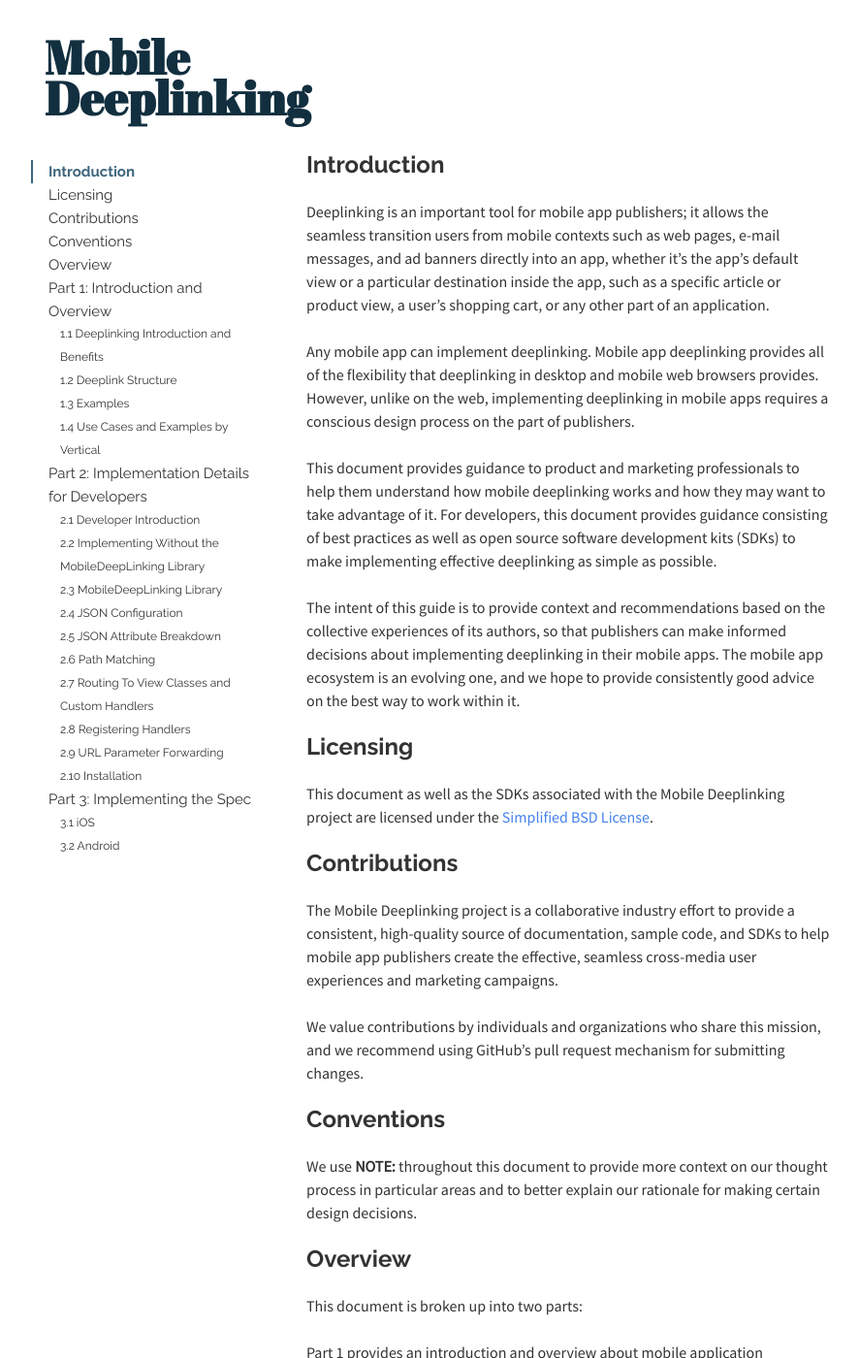
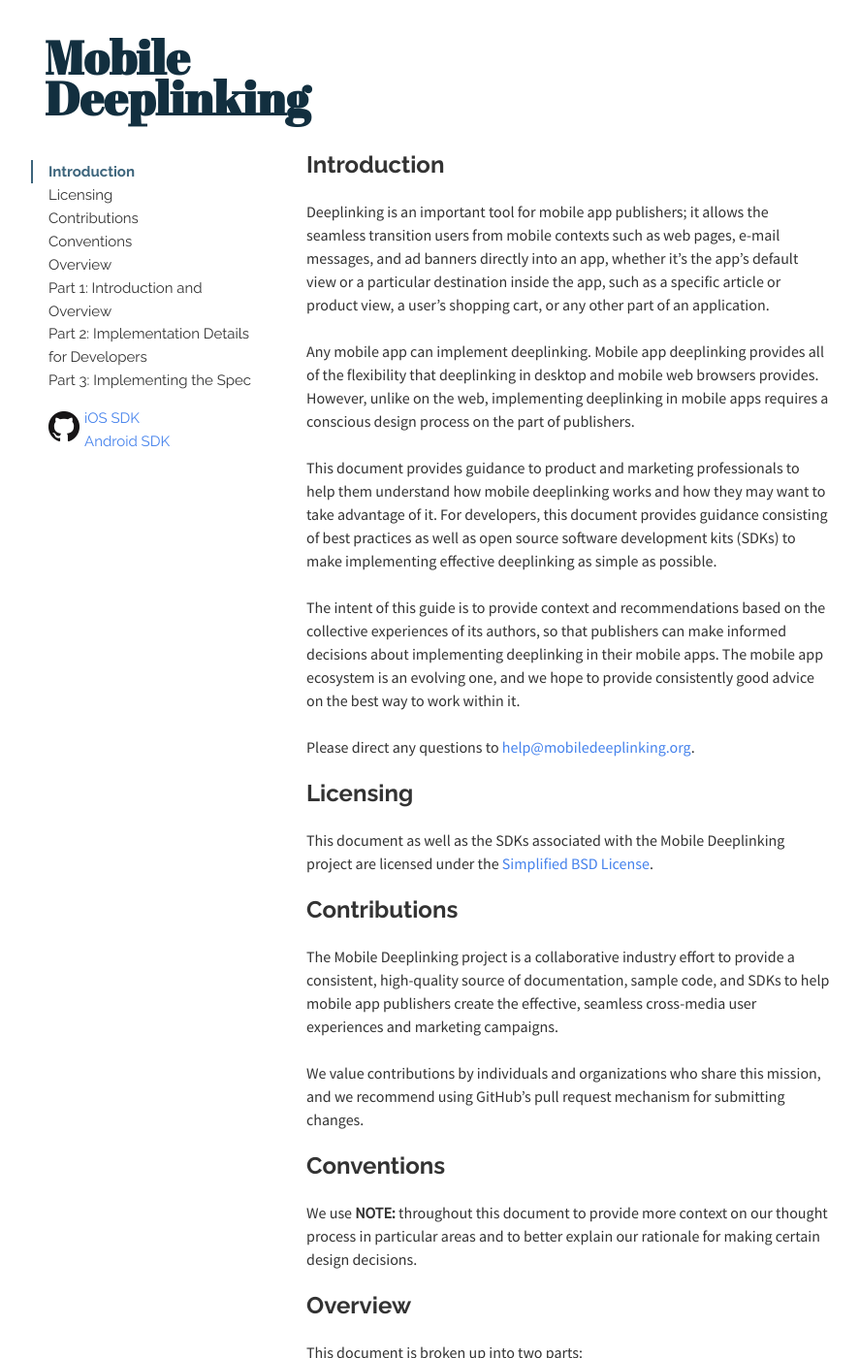
Before and after one commit to mobiledeeplinking/mobiledeeplinking.github.io, a Jekyll site: the page built from index.html, in a window 1280 px wide and 1400 px high. Shown: the whole window at 97% size, without its empty margins (149-1035 px from the left). Built offline with Jekyll 4.4.1, drawn with Linux system fonts in a browser that asks for light colours; nearby versions of some CDN libraries; Markdown is read by kramdown in place of the engine named in the settings.

Commit message:
Adding favicon, usability tweaks for nav bar.

```diff
--- a/_layouts/default.html
+++ b/_layouts/default.html
@@ -28,11 +28,13 @@
       <div class="col-xs-12 site">
         <div class="col-md-offset-1 col-md-9">
           <div class="col-md-6">
-            <h1 class="mdl-title">
-            Mobile
-            <BR/>
-            Deeplinking
-            </h1>
+            <a href="/" id="title-link">
+              <h1 class="mdl-title">
+                  Mobile
+                  <BR/>
+                  Deeplinking
+              </h1>
+            </a>
           </div>
           <!-- <div class="col-md-6">
             <ul class="nav mdlnav">
--- a/_layouts/spec.html
+++ b/_layouts/spec.html
@@ -55,6 +55,17 @@
                     <li><a href="#toc_47">3.2 Android</a></li>
                   </ul>
               </ul>
+              <div class="github">
+               <img src="/img/GitHub-Mark-32px.png" class="pull-left"/>
+               <div class="pull-left">
+                 <div>
+                   <a href="http://www.github.com/mobiledeeplinking/mobiledeeplinking-ios">iOS SDK</a>
+                 </div>
+                 <div>
+                   <a href="http://www.github.com/mobiledeeplinking/mobiledeeplinking-android">Android SDK</a>
+                 </div>
+               </div>
+             </div>
           </div>
       </div>
     </div>
--- a/_posts/2014-02-12-mobiledeeplinking-spec.markdown
+++ b/_posts/2014-02-12-mobiledeeplinking-spec.markdown
@@ -26,6 +26,8 @@
 informed decisions about implementing deeplinking in their mobile apps. The mobile
 app ecosystem is an evolving one, and we hope to provide consistently good advice
 on the best way to work within it.
+
+Please direct any questions to [help@mobiledeeplinking.org](mailto:help@mobiledeeplinking.org).
 
 ### Licensing
 
--- a/css/main.css
+++ b/css/main.css
@@ -333,3 +333,15 @@
 vertical-align: top;
 border-top: 1px solid #dddddd;
 }
+
+.nav>.active>ul {
+  display:block;
+}
+
+.nav .nav {
+  display:none;
+}
+
+#title-link, #title-link:hover, #title-link:visited, #title-link:link, #title-link:active {
+  text-decoration: none;
+}
```
Also changed, not shown: products/123/index.html (added, +9 -0 lines), img/MDLfavicon.ico (added).
